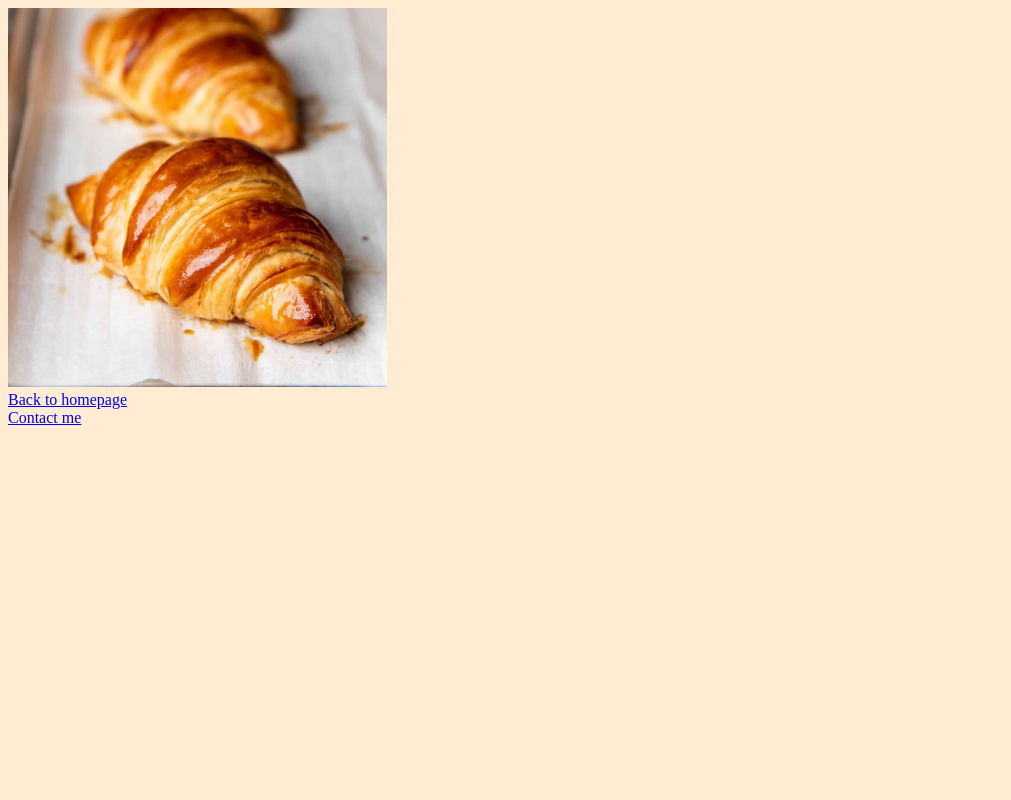
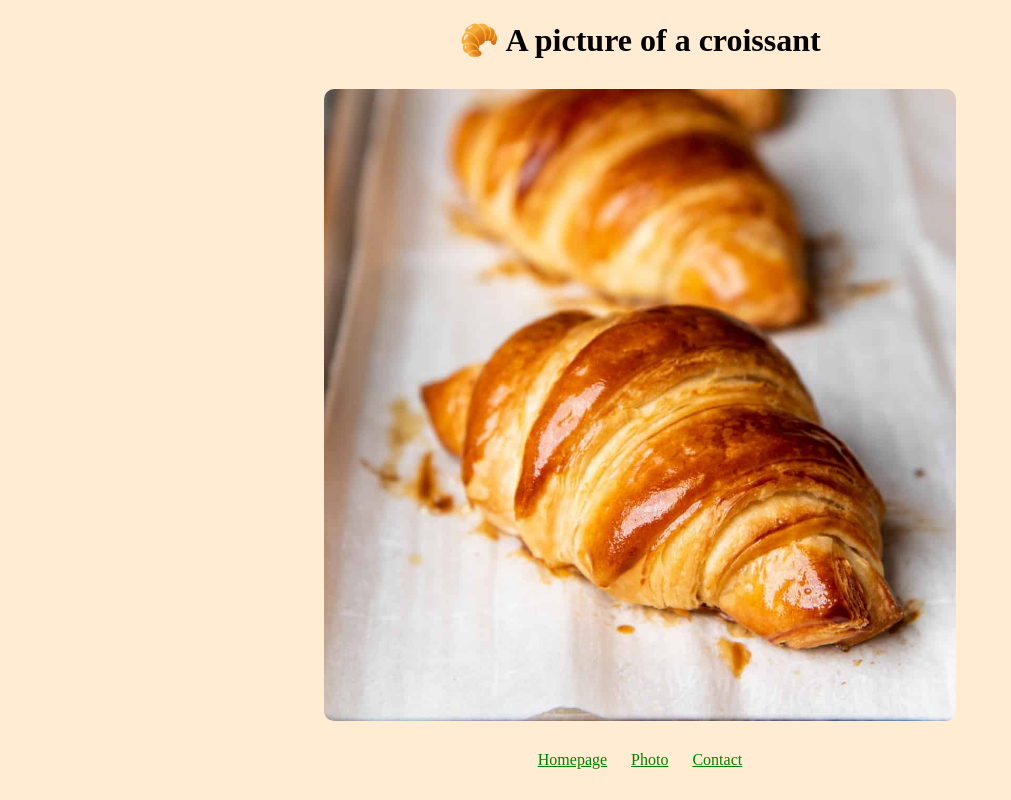
Before and after one commit to kaitlyn-treaster/Croissant, a plain HTML site: page photo.html in a window 1280 px wide. Shown: the whole page, without its empty margins (0-1011 px from the left). Drawn offline with Linux system fonts and the light colour scheme.

Commit message:
Updates to files

```diff
--- a/css/styles.css
+++ b/css/styles.css
@@ -2,6 +2,24 @@ body {
     background: #ffecd2;
 }
 
-img {
-    max-width: 30%;
+
+h1,
+p {
+  text-align: center;
 }
+
+.croissant-photo {
+  max-width: 50%;
+  border-radius: 10px;
+  display: block;
+  margin: 30px auto;
+}
+
+footer {
+  text-align: center;
+}
+
+footer a {
+  margin: 0 10px;
+  color: green;
+}
--- a/photo.html
+++ b/photo.html
@@ -5,13 +5,15 @@
     <meta http-equiv="X-UA-Compatible" content="IE=edge">
     <meta name="viewport" content="width=device-width, initial-scale=1.0">
     <link rel="stylesheet" href="/css/styles.css">
-    <title>Document</title>
+    <title>Croissant</title>
 </head>
 <body>
-    <img src="/images/croissant.jpg" alt="" />
-    <br />
-    <a href="/">Back to homepage</a>
-    <br />
-    <a href="/contact.html">Contact me</a>
+    <h1>🥐 A picture of a croissant</h1>
+    <img src="/images/croissant.jpg" alt="" class="croissant-photo" />
+    <footer>
+        <a href="/"> Homepage</a>
+        <a href="/photo.html"> Photo</a>
+        <a href="/contact.html"> Contact</a>
+      </footer>
 </body>
 </html>
```
Also changed, not shown: contact.html (+11 -6 lines), index.html (+13 -6 lines).
